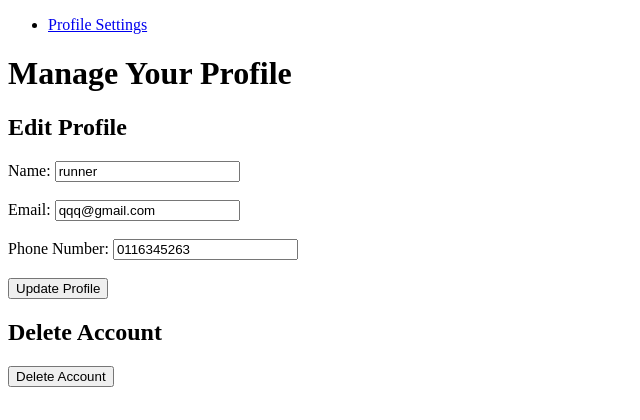
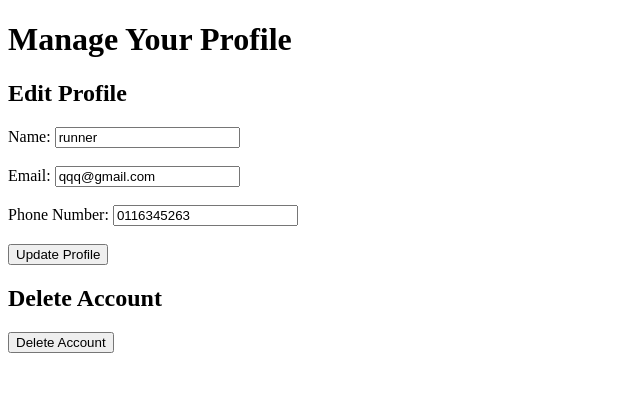
Before and after one commit to alyee18/Lari-Lari-MMU, a Flask app: page /runner_profile in a window 1280 px wide. Shown: the top 420 px of the page, without its empty margins (0-640 px from the left). Run offline with Flask 3, Linux system fonts and the light colour scheme; a user stored in the database is signed in; data comes from the database, SQL or seed files in the repository; both versions use the stored data as it was after the commit.

Commit message:
i edited runner profile and task management

```diff
--- a/templates/runner_profile.html
+++ b/templates/runner_profile.html
@@ -6,13 +6,6 @@
     <title>Runner Profile</title>
 </head>
 <body>
-   <header>
-      <nav>
-          <ul>
-              <li><a href="{{ url_for('runner_profile') }}">Profile Settings</a></li>
-          </ul>
-      </nav>
-   </header>
 
    <div class="container">
         <h1>Manage Your Profile</h1>
--- a/templates/task_management.html
+++ b/templates/task_management.html
@@ -10,7 +10,6 @@
     <header>
         <nav>
             <ul>
-                <li><a href="/">Task Management</a></li>
                 <li><a href="{{ url_for('task_management', task_type='available') }}">Available Deliveries</a></li>
                 <li><a href="{{ url_for('task_management', task_type='current') }}">Current Deliveries</a></li>
                 <li><a href="{{ url_for('task_management', task_type='completed') }}">Completed Deliveries</a></li>
```
Also changed, not shown: database.db.
